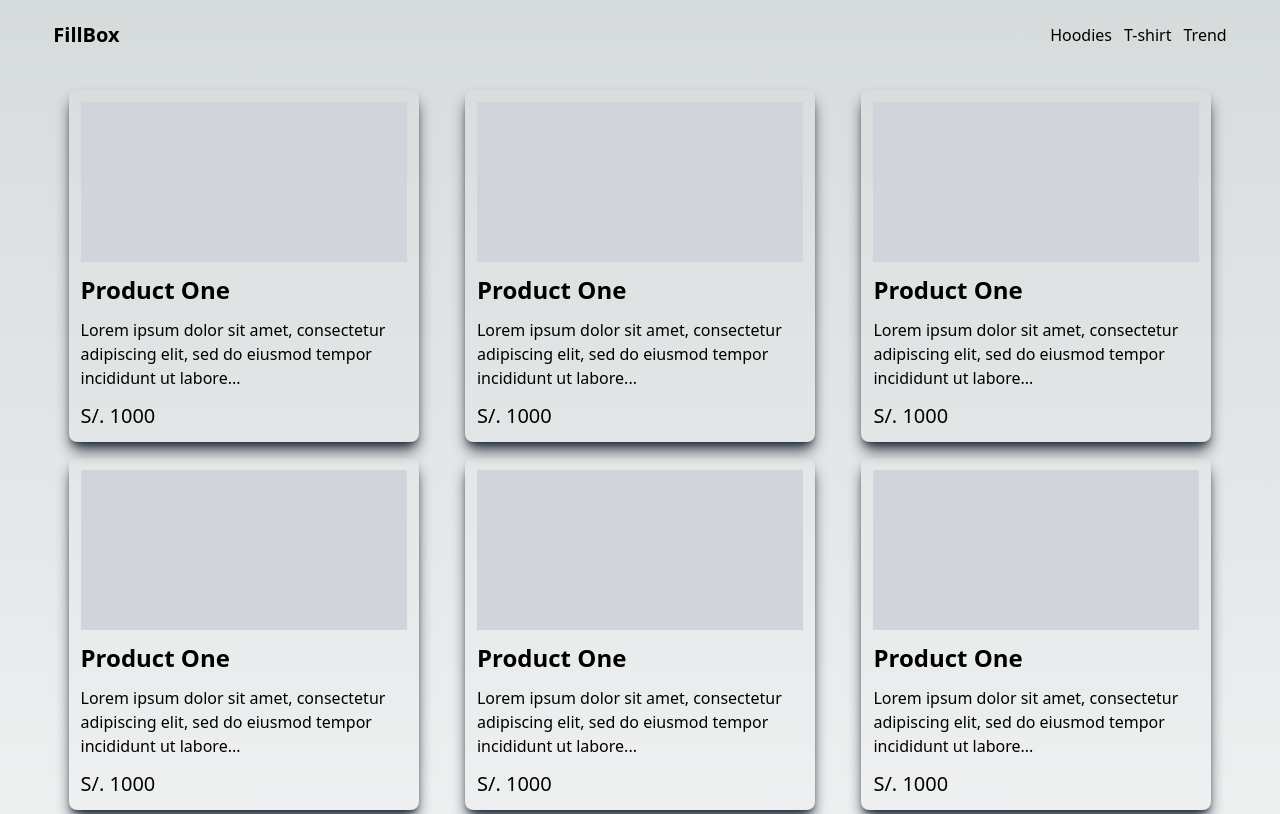
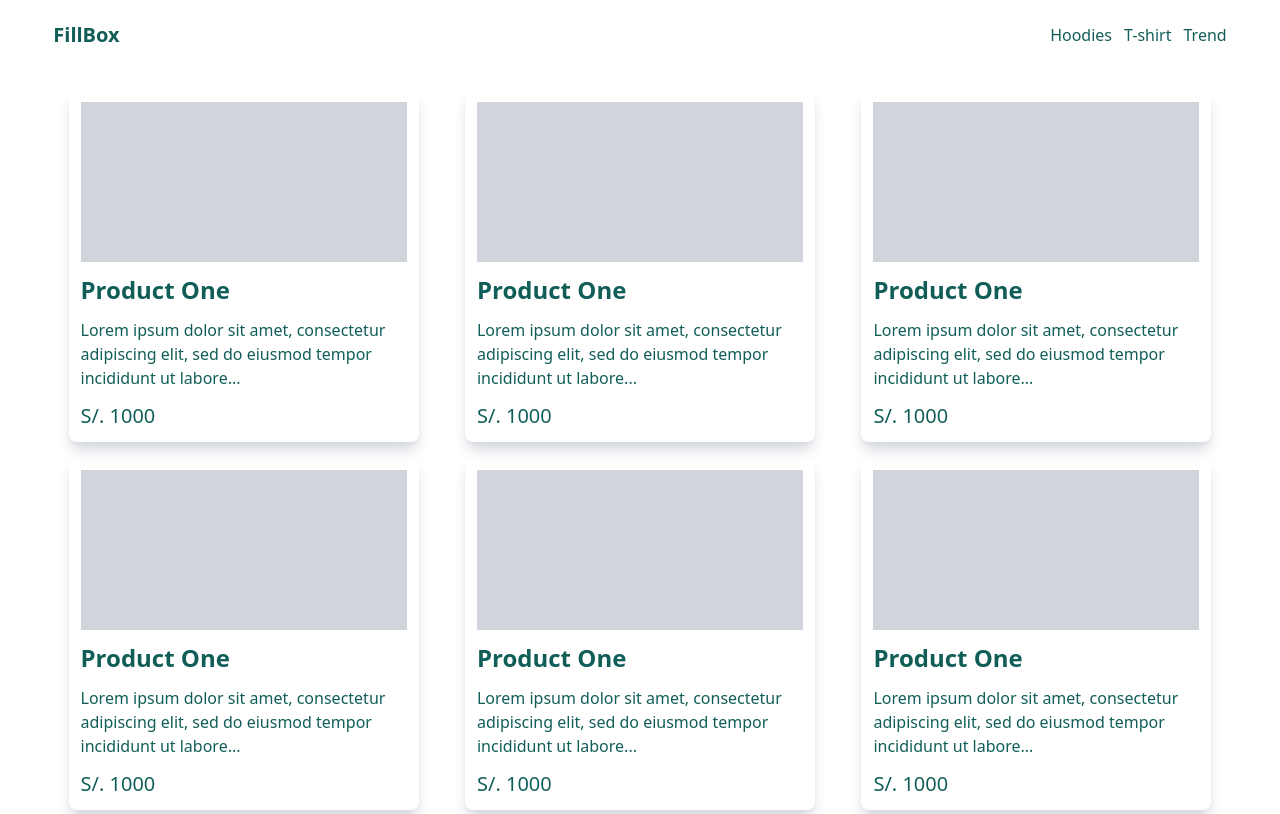
Before and after one commit to yeffreydev/cat-fillbox, a Next.js app: page / in a window 1280 px wide. Shown: the top 814 px of the page. Built offline with nearby package versions, Linux system fonts and the light colour scheme.

Commit message:
change theme color

```diff
--- a/src/app/ProductItem.tsx
+++ b/src/app/ProductItem.tsx
@@ -5,7 +5,7 @@ const ProductItem = ({ product }: { product: ProductI }) => {
   return (
     <Link
       href={`/product/${product.id.split(".json")[0]}?category=${product.category}`}
-      className="md:w-[350px] mx-auto w-10/12 p-3 rounded-lg shadow-lg shadow-gray-800 flex flex-col gap-3 items-start"
+      className="md:w-[350px] mx-auto w-10/12 p-3 rounded-lg shadow-lg shadow-gray-300 flex flex-col gap-3 items-start"
     >
       <div className="bg-gray-300 min-h-[160px] w-full"></div>
       <h2 className="text-2xl font-semibold">{product.name}</h2>
--- a/src/app/globals.css
+++ b/src/app/globals.css
@@ -3,25 +3,12 @@
 @tailwind utilities;
 
 :root {
-  --foreground-rgb: 0, 0, 0;
-  --background-start-rgb: 214, 219, 220;
+  --foreground-rgb: 17, 94, 89;
+  --background-start-rgb: 255, 255, 255;
   --background-end-rgb: 255, 255, 255;
-}
-
-@media (prefers-color-scheme: dark) {
-  :root {
-    --foreground-rgb: 255, 255, 255;
-    --background-start-rgb: 0, 0, 0;
-    --background-end-rgb: 0, 0, 0;
-  }
 }
 
 body {
   color: rgb(var(--foreground-rgb));
-  background: linear-gradient(
-      to bottom,
-      transparent,
-      rgb(var(--background-end-rgb))
-    )
-    rgb(var(--background-start-rgb));
+  background: linear-gradient(to bottom, transparent, rgb(var(--background-end-rgb))) rgb(var(--background-start-rgb));
 }
--- a/src/app/products/[category]/page.tsx
+++ b/src/app/products/[category]/page.tsx
@@ -2,7 +2,6 @@ import ProductItem from "@/app/ProductItem";
 import { getProductsByCategory } from "@/lib/api/products";
 export default async function Page({ params: { category } }: { params: { category: string } }) {
   const products = await getProductsByCategory(category);
-  console.log(products);
   return (
     <div className="flex flex-col w-11/12 mx-auto gap-5">
       {/* social media  */}
--- a/src/lib/api/products.ts
+++ b/src/lib/api/products.ts
@@ -7,7 +7,6 @@ const dataPath = path.join(process.cwd(), "/data");
 export const getCategories = async () => {
   const productsPath = path.join(dataPath, "/products");
   const categories = await fs.readdir(productsPath);
-  console.log(categories);
   return categories;
 };
 
@@ -18,7 +17,6 @@ export const getAllProducts = async () => {
   await Promise.all(
     categories.map(async (categoryName) => {
       const categoryPath = path.join(dataPath, "/products/" + categoryName);
-      console.log(categoryPath);
       const productNames = await fs.readdir(categoryPath);
       await Promise.all(
         productNames.map(async (productName) => {
```
